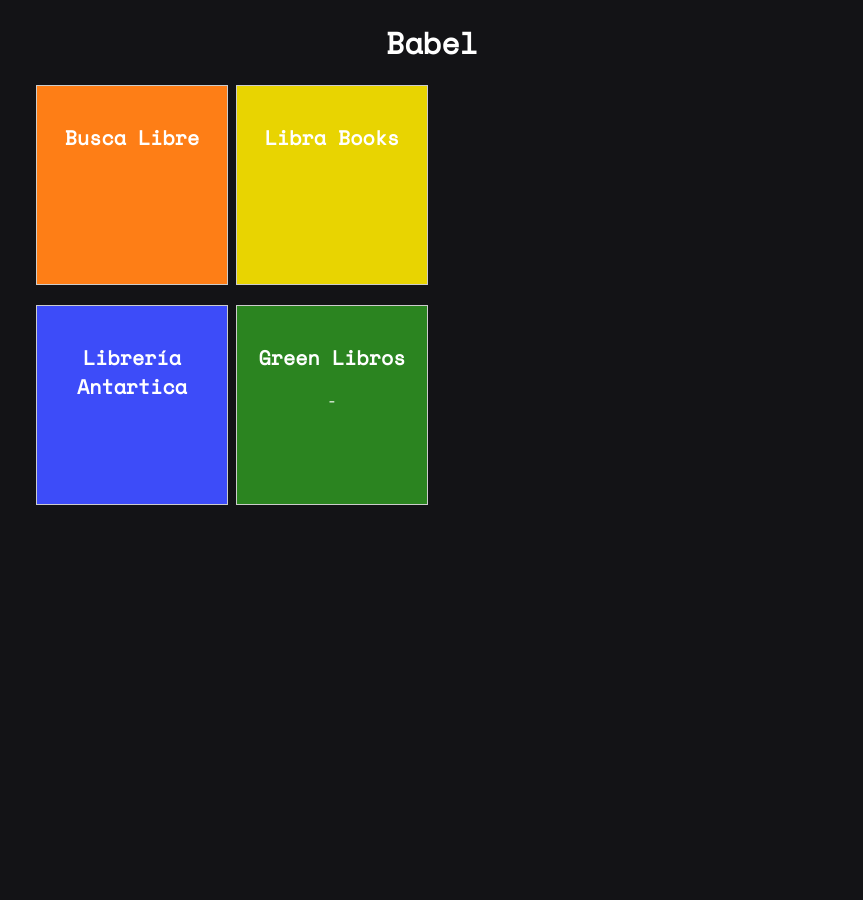
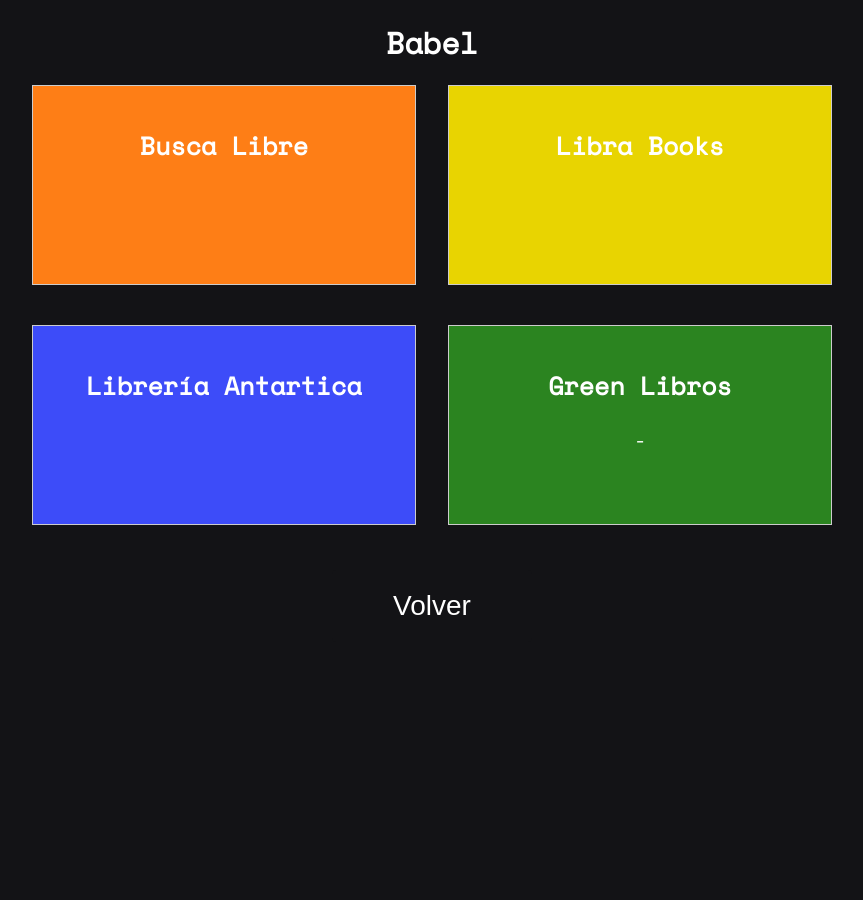
Before and after one commit to gustavopalaciosc/book-price-comparator, a Flask app: template templates/price_comparison.html in a window 1280 px wide. Shown: the whole page, without its empty margins (208-1071 px from the left). Run offline with Flask 3, Linux system fonts and the light colour scheme; the template is opened without the code that fills it, so the values that code supplies are empty.

Commit message:
Changes in results Frontend

```diff
--- a/static/css/results.css
+++ b/static/css/results.css
@@ -8,14 +8,17 @@
     padding: 0;
     margin: 0;
     margin: 15px;
-    align-items: center;
-    overflow-x: hidden;
+
 }
 
 .main-content {
     max-width: 800px;
     margin: 0 auto;
     height: 100vh;
+    display: flex;
+    flex-direction: column;
+    align-items: center;
+    text-align: center;
 }
 
 h1 {
@@ -23,18 +26,12 @@
     font-size: 30px;
 }
 
-.main-container {
-    display: flex;
-    justify-content: center;
-    align-items: center;
-    text-align: center;
-}
 
 .div-container {
     display: flex;
     justify-content: space-between;
-    width: 50%;
-    padding-bottom: 20px; /* Ajustado a px en lugar de porcentaje */
+    width: 100%;
+    padding-bottom: 20px;
 }
 
 .division {
@@ -44,7 +41,7 @@
     width: 48%;
     height: 200px;
     text-align: center;
-    margin: 0 auto;
+    margin-bottom: 20px;
 }
 
 #div-1 {
@@ -64,10 +61,52 @@
 }
 
 h2 {
-    font-size: 20px;
+    font-size: 25px;
     align-items: center;
 }
 
 p {
+    font-size: 20px;
     align-items: center;
+    margin: 0;
 }
+
+.button {
+    display: inline-block;
+    border-radius: 4px;
+    background-color: #131316;
+    border: none;
+    color: #FFFFFF;
+    text-align: center;
+    font-size: 28px;
+    padding: 20px;
+    width: 200px;
+    transition: all 0.5s;
+    cursor: pointer;
+    margin: 5px;
+  }
+
+  .button span {
+    cursor: pointer;
+    display: inline-block;
+    position: relative;
+    transition: 0.5s;
+  }
+
+  .button span:after {
+    content: '\00bb';
+    position: absolute;
+    opacity: 0;
+    top: 0;
+    right: -20px;
+    transition: 0.5s;
+  }
+
+  .button:hover span {
+    padding-right: 25px;
+  }
+
+  .button:hover span:after {
+    opacity: 1;
+    right: 0;
+  }
--- a/templates/price_comparison.html
+++ b/templates/price_comparison.html
@@ -32,6 +32,12 @@
                 <p>-</p>
             </div>
         </div>
+        <div class="options-div">
+            <a href="/search">
+                <button class="button" style="vertical-align:middle"><span>Volver </span></button>
+            </a>
+
+        </div>
     </div>
 
 
```
